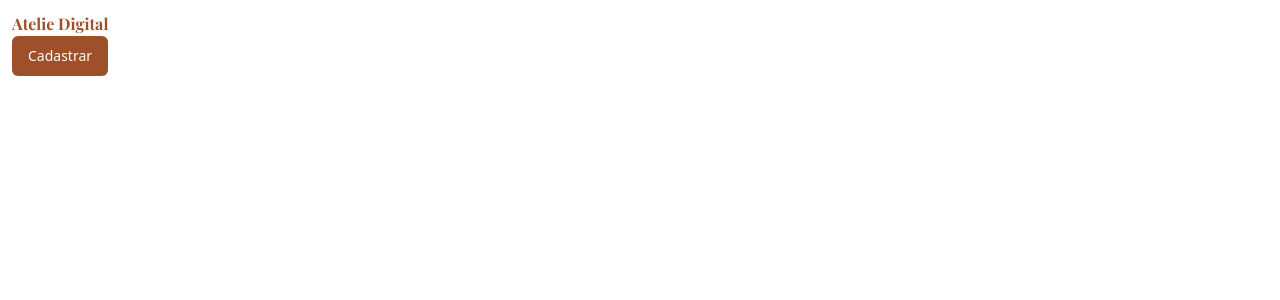
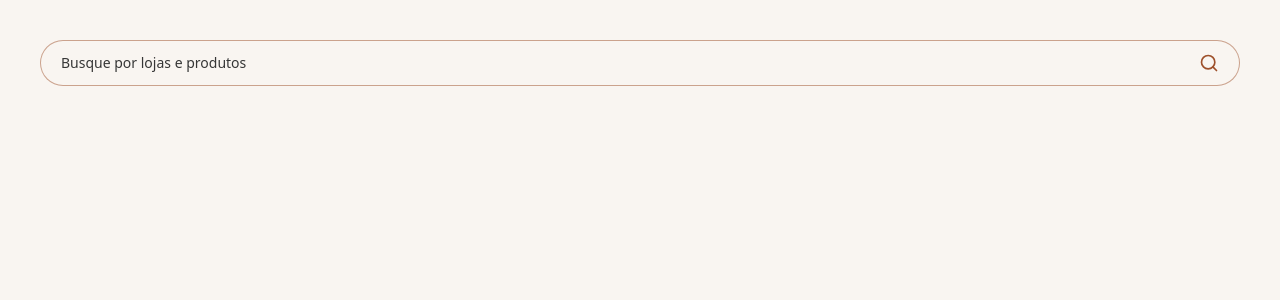
Before and after one commit to AtelieDigital-Labs/atelie-front, a React (Vite) app: page / in a window 1280 px wide. Shown: the top 300 px of the page. Built offline with nearby package versions, Linux system fonts and the light colour scheme; a web font is replaced by a local one.

Commit message:
refactor: remove CSS modules, add Search component and theme provider

```diff
--- a/package.json
+++ b/package.json
@@ -11,6 +11,7 @@
   },
   "dependencies": {
     "@tailwindcss/vite": "^4.3.0",
+    "lucide-react": "^1.17.0",
     "react": "^19.2.6",
     "react-dom": "^19.2.6",
     "tailwindcss": "^4.3.0"
--- a/src/App.tsx
+++ b/src/App.tsx
@@ -1,19 +1,10 @@
 
-import { Button } from "./components/ui/Button/Button"
-
+import { Search } from "./components/ui/Serach"
 function App() {
 
   return (
-    <div className="m-3">
-      <h1>Atelie Digital</h1>
-
-      <Button variant="primary">
-        Cadastrar
-      </Button>
-
-      <Button variant="success">
-        Confirmar
-      </Button>
+    <div className="p-10">
+        <Search/>
     </div>
 
   )
--- /dev/null
+++ b/src/components/ui/Button.tsx
@@ -0,0 +1,60 @@
+interface ButtonProps
+  extends React.ButtonHTMLAttributes<HTMLButtonElement> {
+  variant?: 'primary' | 'secondary' | 'success' | 'danger'
+  size?: 'xs' | 'sm' | 'md' | 'lg' | 'xl' | 'icon'
+  fullWidth?: boolean
+}
+
+const variants = {
+  primary: 'bg-primary hover:bg-primary-dark text-white',
+  secondary: 'bg-secondary hover:bg-secondary-light text-white',
+  success: 'bg-success hover:bg-success-dark text-white',
+  danger: 'bg-danger hover:bg-danger-dark text-white',
+}
+
+const sizes = {
+  xs: 'h-7 px-2 text-xs',
+  sm: 'h-8 px-3 text-xs sm:text-sm',
+  md: 'h-9 px-3 text-sm md:h-10 md:px-4',
+  lg: 'h-10 px-4 text-sm md:h-12 md:px-6 md:text-base',
+  xl: 'h-11 px-5 text-base md:h-14 md:px-8 md:text-lg',
+  icon: 'h-9 w-9 md:h-10 md:w-10',
+}
+
+export function Button({
+  variant = 'primary',
+  size = 'md',
+  fullWidth = false,
+  className = '',
+  children,
+  ...props
+}: ButtonProps) {
+  return (
+    <button
+      className={`
+        inline-flex
+        items-center
+        justify-center
+        gap-2
+        whitespace-nowrap
+        rounded-md
+        font-medium
+        transition-colors
+        cursor-pointer
+        disabled:pointer-events-none
+        disabled:opacity-50
+        focus-visible:outline-none
+        focus-visible:ring-2
+        focus-visible:ring-primary
+        focus-visible:ring-offset-2
+        ${variants[variant]}
+        ${sizes[size]}
+        ${fullWidth ? 'w-full' : ''}
+        ${className}
+      `}
+      {...props}
+    >
+      {children}
+    </button>
+  )
+}
--- a/src/components/ui/Button/Button.module.css
+++ /dev/null
@@ -1,79 +0,0 @@
-@reference "tailwindcss";
-
-.base {
-  @apply inline-flex
-         items-center
-         justify-center
-         gap-2
-         whitespace-nowrap
-         rounded-md
-         font-medium
-         transition-colors
-         disabled:pointer-events-none
-         disabled:opacity-50
-         cursor-pointer
-         ;
-}
-
-
-.primary {
-  background: var(--color-primary);
-  color: white;
-}
-
-.primary:hover {
-  background: var(--color-primary-dark);
-}
-
-.secondary {
-  background: var(--color-secondary);
-  color: white;
-}
-
-.secondary:hover {
-  background: var(--color-secondary-light);
-}
-
-.success {
-  background: var(--color-success);
-  color: white;
-}
-
-.success:hover {
-  background: var(--color-success-dark);
-}
-
-.danger {
-  background: var(--color-danger);
-  color: white;
-}
-
-.danger:hover {
-  background: var(--color-danger-dark);
-}
-
-/* Tamanhos */
-
-.xs {
-  @apply h-7 px-2 text-xs;
-}
-
-.sm {
-  @apply h-8 px-3 text-xs sm:text-sm;
-}
-
-.md {
-  @apply h-9 px-3 text-sm md:h-10 md:px-4;
-}
-
-.lg {
-  @apply h-10 px-4 text-sm md:h-12 md:px-6 md:text-base;
-}
-
-.xl {
-  @apply h-11 px-5 text-base md:h-14 md:px-8 md:text-lg;
-}
-
-.icon {
-  @apply h-9 w-9 md:h-10 md:w-10;
-}
--- a/src/components/ui/Button/Button.tsx
+++ /dev/null
@@ -1,29 +0,0 @@
-import styles from './Button.module.css'
-
-type Variant = | 'primary' | 'secondary' | 'success' | 'danger'
-
-
-type Size =  | 'xs' | 'sm'| 'md' | 'lg' | 'xl' | 'icon'
-
-interface ButtonProps extends React.ButtonHTMLAttributes<HTMLButtonElement> {
-  variant?: Variant
-  size?: Size
-  fullWidth?: boolean
-}
-
-export function Button({
-  variant = 'primary',
-  size = 'md',
-  fullWidth = false,
-  className = '',
-  children,
-  ...props
-}: ButtonProps) {
-  return (
-    <button className={` ${styles.base} ${styles[variant]} ${styles[size]} ${fullWidth ? 'w-full' : ''} ${className}`}
-      {...props}
-    >
-      {children}
-    </button>
-  )
-}
--- /dev/null
+++ b/src/components/ui/Serach.tsx
@@ -0,0 +1,42 @@
+import { Search as SearchIcon } from 'lucide-react'
+
+type SearchProps = React.InputHTMLAttributes<HTMLInputElement>
+
+export function Search({
+  placeholder = 'Busque por lojas e produtos',
+  className = '',
+  ...props
+}: SearchProps) {
+  return (
+    <div
+      className={`
+       flex items-center gap-3 w-full
+        rounded-full border border-primary/50 bg-surface
+        px-5 py-3 transition-all
+        focus-within:border-primary focus-within:ring-2 focus-within:ring-primary/20
+        ${className}
+      `}
+    >
+      <input
+        className="
+          flex-1
+          bg-transparent
+          outline-none
+          text-sm
+          text-text
+          placeholder:text-gray
+        "
+        placeholder={placeholder}
+        {...props}
+      />
+
+      <SearchIcon
+        size={20}
+        className="
+          shrink-0
+          text-primary
+        "
+      />
+    </div>
+  )
+}
--- a/src/styles/global.css
+++ b/src/global.css
@@ -1,29 +1,22 @@
 @import "tailwindcss";
 
 @theme {
-  /* Brand */
   --color-primary: #9E502B;
   --color-primary-dark: #BC633D;
 
-  /* Secondary */
   --color-secondary: #2E536E;
   --color-secondary-light: #4A7A9F;
 
-  /* Success */
   --color-success: #3A8C5E;
   --color-success-dark: #1C5738;
 
-  /* Danger */
   --color-danger: #D14343;
   --color-danger-dark: #B12F2F;
 
-  /* Warning */
   --color-warning: #C89E3A;
 
-  /* Highlight */
   --color-highlight: #E27C6A;
 
-  /* Neutrals */
   --color-background: #FFFFFF;
   --color-surface: #F9F5F1;
   --color-card: #F7F1EB;
@@ -31,20 +24,18 @@
   --color-text: #1E1E1E;
   --color-gray: #363636;
 
-  /* fontes */
   --font-title: "Playfair Display", serif;
   --font-body: system-ui, sans-serif;
 }
 
-
-@layer base{
+@layer base {
   body {
+    @apply bg-surface text-text;
     font-family: var(--font-body);
   }
 
   h1,h2,h3,h4,h5,h6 {
     font-family: var(--font-title);
-    font-weight: 700;
     color: var(--color-primary);
   }
 }
--- /dev/null
+++ b/src/providers/theme-provider.tsx
@@ -0,0 +1,31 @@
+import { createContext, useEffect, useState } from 'react'
+
+type Theme = 'light'
+
+type ThemeProviderProps = {
+  children: React.ReactNode
+}
+
+type ThemeProviderState = {
+  theme: Theme
+}
+
+export const ThemeProviderContext = createContext<
+  ThemeProviderState | undefined
+>(undefined)
+
+export function ThemeProvider({
+  children,
+}: ThemeProviderProps) {
+  const [theme] = useState<Theme>('light')
+
+  useEffect(() => {
+    document.documentElement.classList.add(theme)
+  }, [theme])
+
+  return (
+    <ThemeProviderContext.Provider value={{ theme }}>
+      {children}
+    </ThemeProviderContext.Provider>
+  )
+}
```
Also changed, not shown: src/main.tsx (+6 -1 lines), 1 other file (tests, documents, lock files or other folders).
